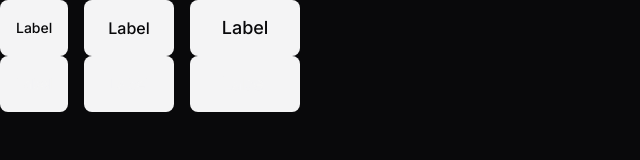
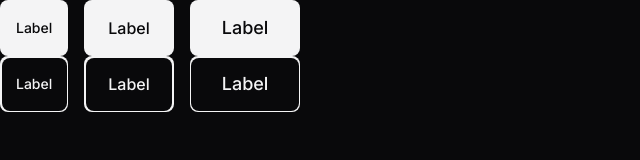
Before and after one commit to pedruuhenrik/landingpage-zingen, a plain HTML site: page index.html in a window 1280 px wide. Shown: the whole page, without its empty margins (0-640 px from the left). Drawn offline with Linux system fonts and the light colour scheme.

Commit message:
Alterando um detalhe nos buttons

```diff
--- a/styles/buttons.css
+++ b/styles/buttons.css
@@ -30,11 +30,11 @@
 }
 .btn-sm {
     font-size: var(--fs-sm);
-    padding: .5rem 1rem;
+    padding: 0.5rem 1rem;
 }
 .btn-md {
     font-size: var(--fs-base);
-    padding: .75rem 1.5rem;
+    padding: 0.75rem 1.5rem;
 }
 .btn-lg {
     font-size: 1.125rem;
@@ -48,15 +48,18 @@
         content: "";
         position: absolute;
         border-radius: inherit;
-        inset: 0,09375rem;
+        inset: 0.09375rem;
         background-color: var(--bg-color);
     }
+
+
     &::after {
         content: attr(aria-label);
         background: var(--btn-bg-color);
         --webkit-background-clip: text;
         background-clip: text;
         color: transparent;
+        position: relative;
         z-index: 1;
     }
 }
```
